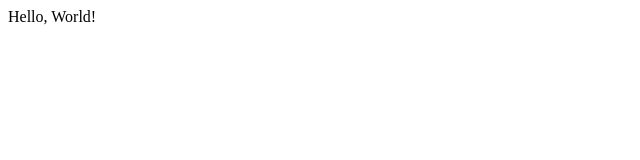
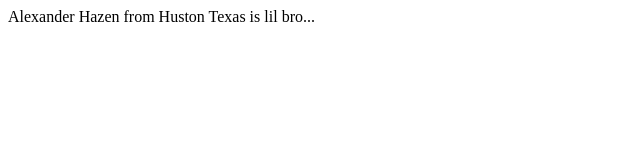
Before and after one commit to tseber04/tseber04.github.io, a plain HTML site: page index.html in a window 1280 px wide. Shown: the whole page, without its empty margins (0-640 px from the left). Drawn offline with Linux system fonts and the light colour scheme.

Commit message:
Update index.html

```diff
--- a/index.html
+++ b/index.html
@@ -1 +1 @@
-<html> <body>Hello, World!</body> </html>
+<html> <body>Alexander Hazen from Huston Texas is lil bro...</body> </html>
```
